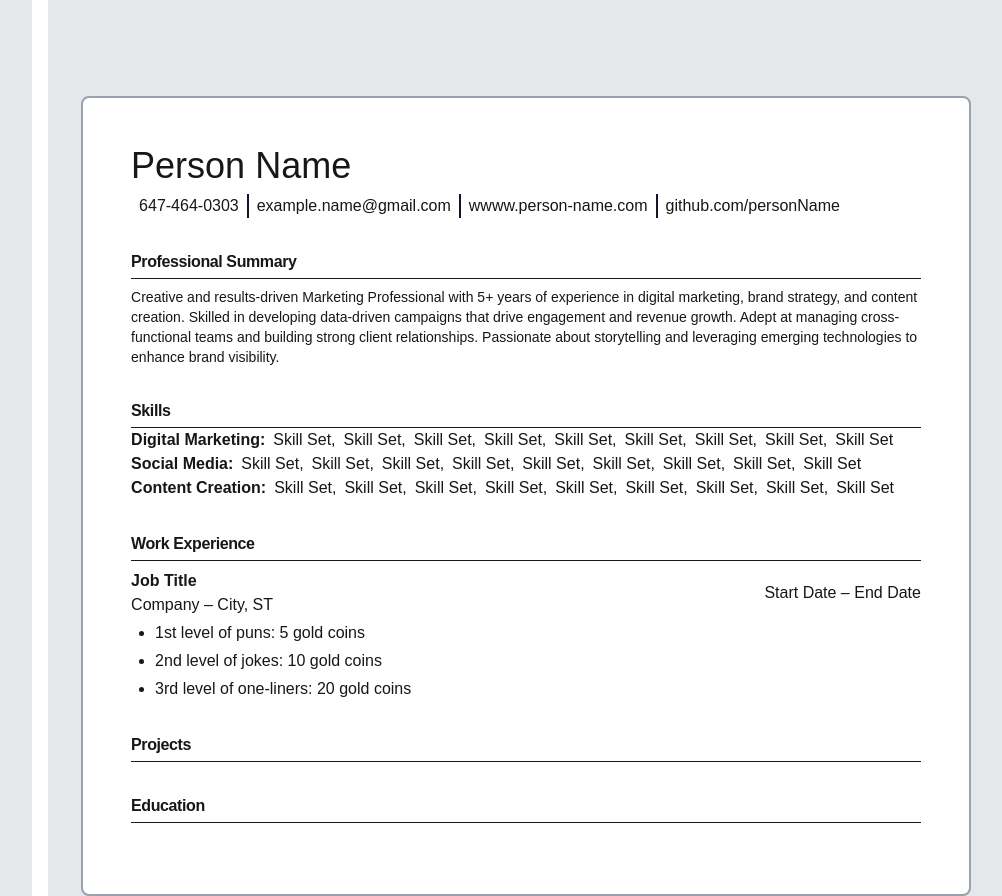
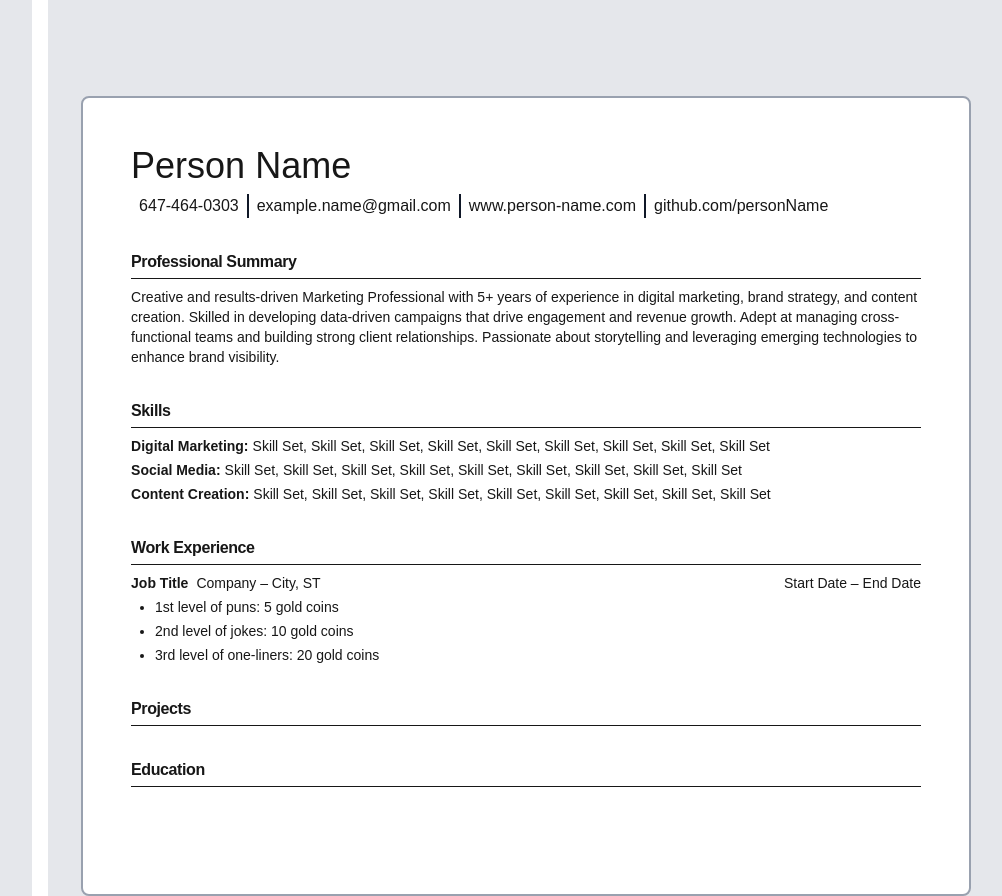
Before and after one commit to Justin-Bento/cv-application, a Next.js app: page / in a window 1280 px wide. Shown: the whole page, without its empty margins (276-1278 px from the left). Built offline with nearby package versions, Linux system fonts and the light colour scheme.

Commit message:
Generated semantic html

```diff
--- a/src/app/page.tsx
+++ b/src/app/page.tsx
@@ -1,27 +1,39 @@
 import React from "react";
 
-export default function page() {
+export default function Page() {
   return (
     <main className="grid grid-cols-12 gap-4">
-      <section className="bg-gray-200 w-full min-h-dvh col-span-3">
-        <p className="opacity-0">hellp</p>
+      {/* Sidebar */}
+      <section
+        className="bg-gray-200 w-full min-h-dvh col-span-3"
+        aria-label="Sidebar"
+      >
+        <p className="opacity-0">hello</p>
       </section>
-      <section className="bg-gray-200 w-full min-h-dvh col-span-9 pt-24">
+
+      {/* Main Content */}
+      <section
+        className="bg-gray-200 w-full min-h-dvh col-span-9 pt-24"
+        aria-label="Resume Content"
+      >
         <div className="relative max-w-[100ch] mx-auto bg-white min-h-dvh border-2 border-gray-400 rounded-lg p-12 space-y-8">
-          <div className="space-y-2" datatype="resume-header">
+          {/* Resume Header */}
+          <div className="space-y-2" data-type="resume-header">
             <h1 className="text-4xl">Person Name</h1>
-            <ul className="flex items-center divide-x-2 divide-gray-900">
-              <li className="px-2">647-464-0303</li>
-              <li className="px-2">example.name@gmail.com</li>
-              <li className="px-2">wwww.person-name.com</li>
-              <li className="px-2">github.com/personName</li>
-            </ul>
+            <div className="flex items-center divide-x-2 divide-gray-900">
+              <p className="px-2">647-464-0303</p>
+              <p className="px-2">example.name@gmail.com</p>
+              <p className="px-2">www.person-name.com</p>
+              <p className="px-2">github.com/personName</p>
+            </div>
           </div>
-          {/*
-            End of Resume Header
-          */}
-          <section className="">
-            <h2 className="scroll-m-10 border-b pb-1 text-base/6 font-semibold tracking-tight transition-colors m-0 p-0">
+
+          {/* Professional Summary */}
+          <section aria-labelledby="professional-summary-heading">
+            <h2
+              id="professional-summary-heading"
+              className="scroll-m-10 border-b pb-1 text-base/6 font-semibold tracking-tight transition-colors m-0 p-0"
+            >
               Professional Summary
             </h2>
             <p className="text-sm leading-5 mt-2">
@@ -34,69 +46,57 @@ export default function page() {
               visibility.
             </p>
           </section>
-          {/*
-            End of Professional Summary
-          */}
-          <section className="">
-            <h2 className="scroll-m-10 border-b pb-1 text-base/6 font-semibold tracking-tight transition-colors m-0 p-0">
+
+          {/* Skills */}
+          <section aria-labelledby="skills-heading">
+            <h2
+              id="skills-heading"
+              className="scroll-m-10 border-b pb-1 text-base/6 font-semibold tracking-tight transition-colors m-0 p-0"
+            >
               Skills
             </h2>
-            <ul className="[&>li:first-child]:font-bold flex items-center gap-y-0 gap-x-2 list-none flex-wrap">
-              <li>Digital Marketing:</li>
-              <li>Skill Set,</li>
-              <li>Skill Set,</li>
-              <li>Skill Set,</li>
-              <li>Skill Set,</li>
-              <li>Skill Set,</li>
-              <li>Skill Set,</li>
-              <li>Skill Set,</li>
-              <li>Skill Set,</li>
-              <li>Skill Set</li>
-            </ul>
-            <ul className="[&>li:first-child]:font-bold flex items-center gap-y-0 gap-x-2 list-none flex-wrap">
-              <li>Social Media:</li>
-              <li>Skill Set,</li>
-              <li>Skill Set,</li>
-              <li>Skill Set,</li>
-              <li>Skill Set,</li>
-              <li>Skill Set,</li>
-              <li>Skill Set,</li>
-              <li>Skill Set,</li>
-              <li>Skill Set,</li>
-              <li>Skill Set</li>
-            </ul>
-            <ul className="[&>li:first-child]:font-bold flex items-center gap-y-0 gap-x-2 list-none flex-wrap">
-              <li>Content Creation:</li>
-              <li>Skill Set,</li>
-              <li>Skill Set,</li>
-              <li>Skill Set,</li>
-              <li>Skill Set,</li>
-              <li>Skill Set,</li>
-              <li>Skill Set,</li>
-              <li>Skill Set,</li>
-              <li>Skill Set,</li>
-              <li>Skill Set</li>
-            </ul>
+            <div className="space-y-1 mt-2">
+              <div className="flex items-center gap-1 text-sm">
+                <p className="font-semibold">Digital Marketing:</p>
+                <p>
+                  Skill Set, Skill Set, Skill Set, Skill Set, Skill Set, Skill
+                  Set, Skill Set, Skill Set, Skill Set
+                </p>
+              </div>
+              <div className="flex items-center gap-1 text-sm">
+                <p className="font-semibold">Social Media:</p>
+                <p>
+                  Skill Set, Skill Set, Skill Set, Skill Set, Skill Set, Skill
+                  Set, Skill Set, Skill Set, Skill Set
+                </p>
+              </div>
+              <div className="flex items-center gap-1 text-sm">
+                <p className="font-semibold">Content Creation:</p>
+                <p>
+                  Skill Set, Skill Set, Skill Set, Skill Set, Skill Set, Skill
+                  Set, Skill Set, Skill Set, Skill Set
+                </p>
+              </div>
+            </div>
           </section>
-          {/*
-            End of Skills
-          */}
-          <section>
-            <h2 className="scroll-m-10 border-b pb-1 text-base/6 font-semibold tracking-tight transition-colors m-0 p-0">
+
+          {/* Work Experience */}
+          <section aria-labelledby="work-experience-heading">
+            <h2
+              id="work-experience-heading"
+              className="scroll-m-10 border-b pb-1 text-base/6 font-semibold tracking-tight transition-colors m-0 p-0"
+            >
               Work Experience
             </h2>
-            <div
-              className="flex items-center justify-between mt-2"
-              data-type="experience-header"
-            >
-              <div>
+            <div className="flex items-center justify-between mt-2 text-sm">
+              <span className="flex items-center gap-2">
                 <p className="font-semibold">Job Title</p>
                 <p>Company – City, ST</p>
-              </div>
+              </span>
               <p>Start Date – End Date</p>
             </div>
             <ul
-              className="ml-6 list-disc [&>li]:mt-1"
+              className="ml-6 list-disc [&>li]:mt-1 text-sm"
               data-type="experience-description"
             >
               <li>1st level of puns: 5 gold coins</li>
@@ -104,25 +104,26 @@ export default function page() {
               <li>3rd level of one-liners: 20 gold coins</li>
             </ul>
           </section>
-          {/*
-            End of Work Expereince
-          */}
-          <section className="">
-            <h2 className="scroll-m-10 border-b pb-1 text-base/6 font-semibold tracking-tight transition-colors m-0 p-0">
+
+          {/* Projects */}
+          <section aria-labelledby="projects-heading">
+            <h2
+              id="projects-heading"
+              className="scroll-m-10 border-b pb-1 text-base/6 font-semibold tracking-tight transition-colors m-0 p-0"
+            >
               Projects
             </h2>
           </section>
-          {/*
-            End of Projects
-          */}
-          <section className="">
-            <h2 className="scroll-m-10 border-b pb-1 text-base/6 font-semibold tracking-tight transition-colors m-0 p-0">
+
+          {/* Education */}
+          <section aria-labelledby="education-heading">
+            <h2
+              id="education-heading"
+              className="scroll-m-10 border-b pb-1 text-base/6 font-semibold tracking-tight transition-colors m-0 p-0"
+            >
               Education
             </h2>
           </section>
-          {/*
-            End of Education
-          */}
         </div>
       </section>
     </main>
```
